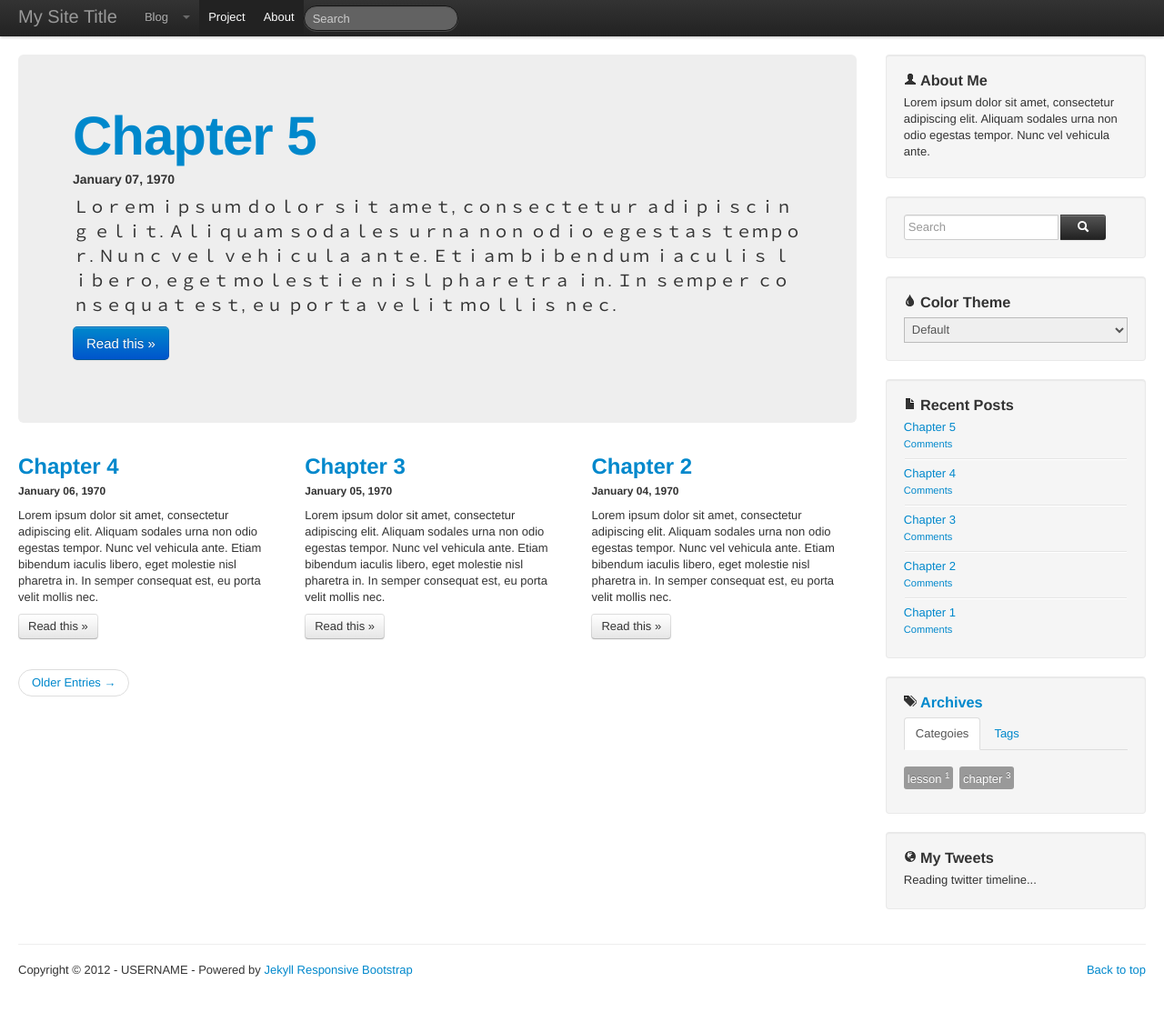
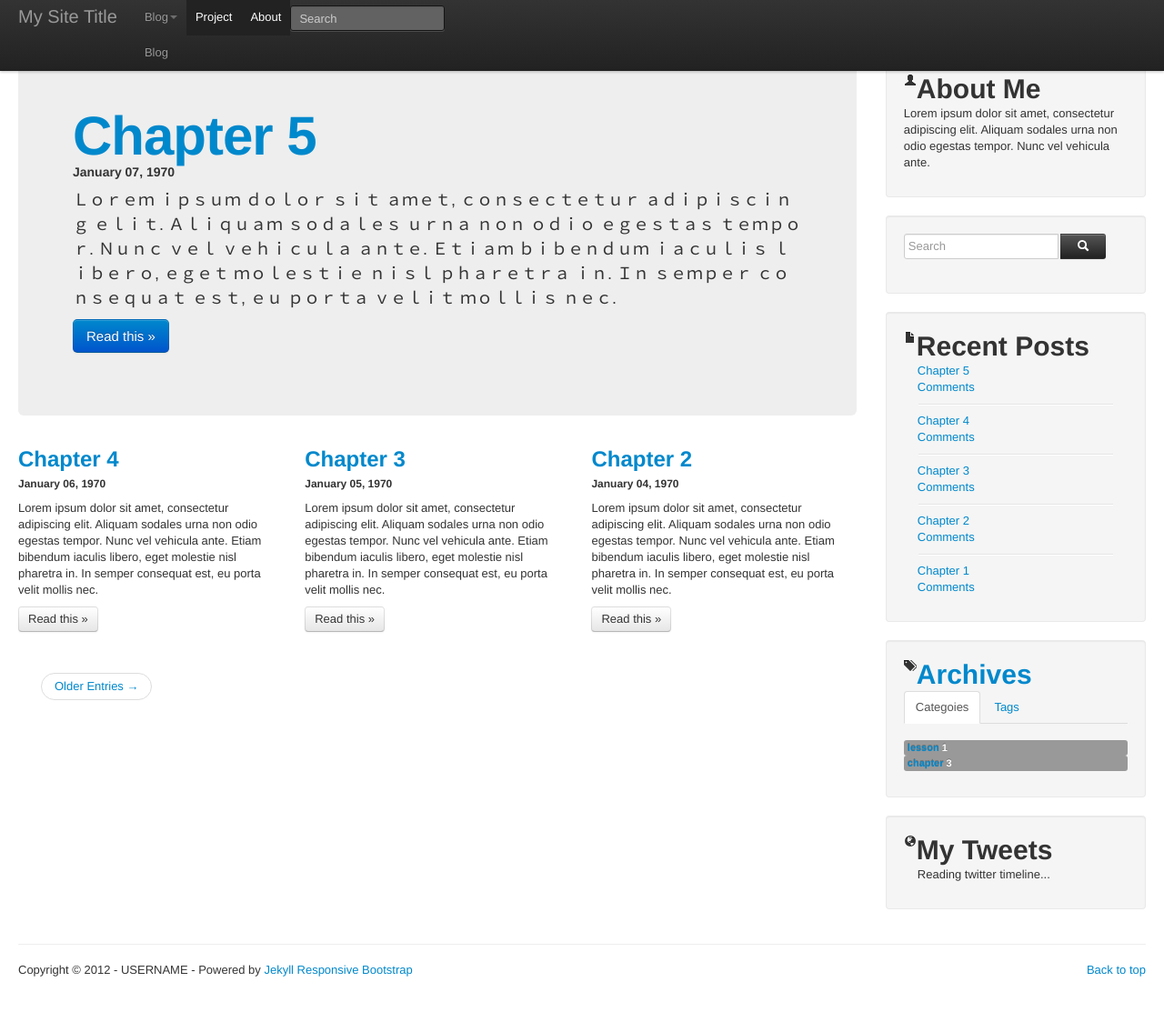
Before and after one commit to tokkonopapa/jekyll-experiment, a Jekyll site: the page built from index.html, in a window 1280 px wide and 1125 px high. Shown: the top 1113 px of the window at 91% size. Built offline with Jekyll 4.4.1, drawn with Linux system fonts in a browser that asks for light colours; nearby versions of some CDN libraries; Markdown is read by kramdown in place of the engine named in the settings; the list of posts is cut into pages by our own code; comment, search, counter and statistics services are not loaded.

Commit message:
test for android

```diff
--- a/_config.yml
+++ b/_config.yml
@@ -50,7 +50,7 @@
 asides:
     about: true
     search: true
-    themes: true
+    themes: false
     recent_posts: true
     archive_tabs: true
     tweets: true
--- a/_includes/head.html
+++ b/_includes/head.html
@@ -15,7 +15,7 @@
 <link rel="stylesheet" href="{{ site.baseurl }}assets/{{ site.bootstrap }}/css/{{ site.color_theme }}/bootstrap.min.css" id="chgstyle">
 <style>body { padding-top: 60px; padding-bottom: 40px; }</style>
 <link rel="stylesheet" href="{{ site.baseurl }}assets/{{ site.bootstrap }}/css/bootstrap-responsive.min.css">
-<link rel="stylesheet" href="{{ site.baseurl }}assets/css/style.css">
+<!--<link rel="stylesheet" href="{{ site.baseurl }}assets/css/style.css">-->
 {% if site.asides.themes %}{% include script.html %}{% endif %}
 <!-- Le HTML5 shim, for IE6-8 support of HTML5 elements -->
 <!--[if lt IE 9]>
```
